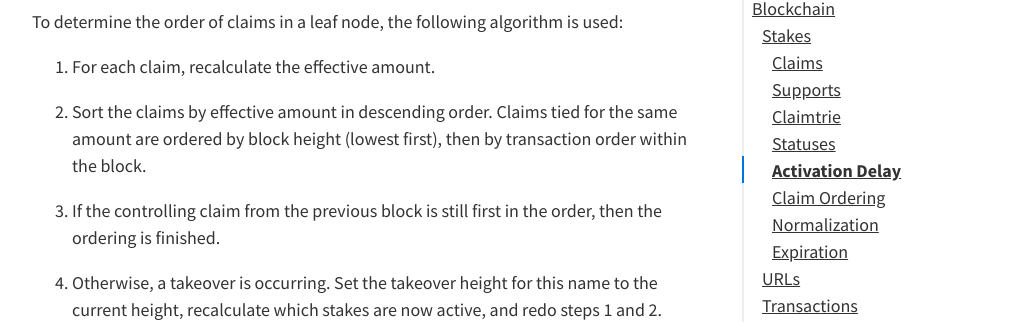
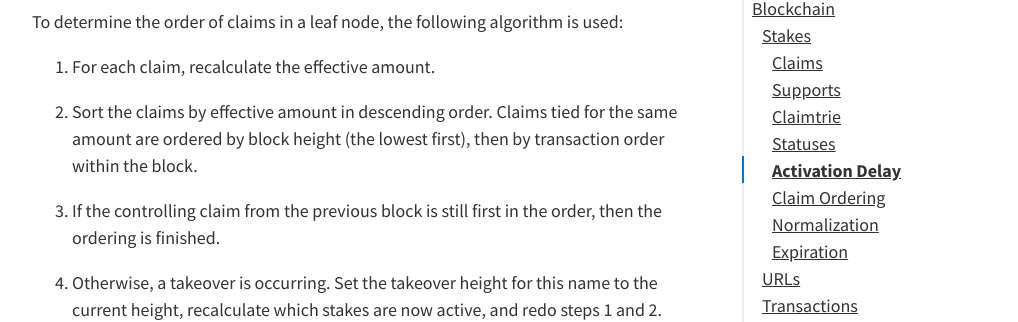
Before and after one commit to lbryio/spec, a Jekyll site: the page built from index.md, in a window 1280 px wide and 900 px high, scrolled down 7122 px. Shown: the part 160-482 px from the top of the window, without its empty margins (118-1136 px from the left). Built offline with Jekyll 4.4.1, drawn with Linux system fonts in a browser that asks for light colours; our own code applies the rules of GitHub Pages for plain Markdown files; some of the changed text lies outside the part shown.

Commit message:
Fix grammar: add missing determiner.

````diff
--- a/index.md
+++ b/index.md
@@ -239,7 +239,7 @@ To determine the order of claims in a leaf node, the following algorithm is used
 
 1. For each claim, recalculate the effective amount.
 
-2. Sort the claims by effective amount in descending order. Claims tied for the same amount are ordered by block height (lowest first), then by transaction order within the block.
+2. Sort the claims by effective amount in descending order. Claims tied for the same amount are ordered by block height (the lowest first), then by transaction order within the block.
 
 3. If the controlling claim from the previous block is still first in the order, then the ordering is finished.
 
@@ -321,7 +321,7 @@ lbry://@lbry*1/meet-lbry
 
 ##### Amount Order
 
-The _n_th claim for this name, ordered by total amount (highest first). _n_ must be a positive number. This is useful for resolving non-controlling claims that may become controlling.
+The _n_th claim for this name, ordered by total amount (the highest first). _n_ must be a positive number. This is useful for resolving non-controlling claims that may become controlling.
 
 ```
 lbry://meet-lbry$2
````
